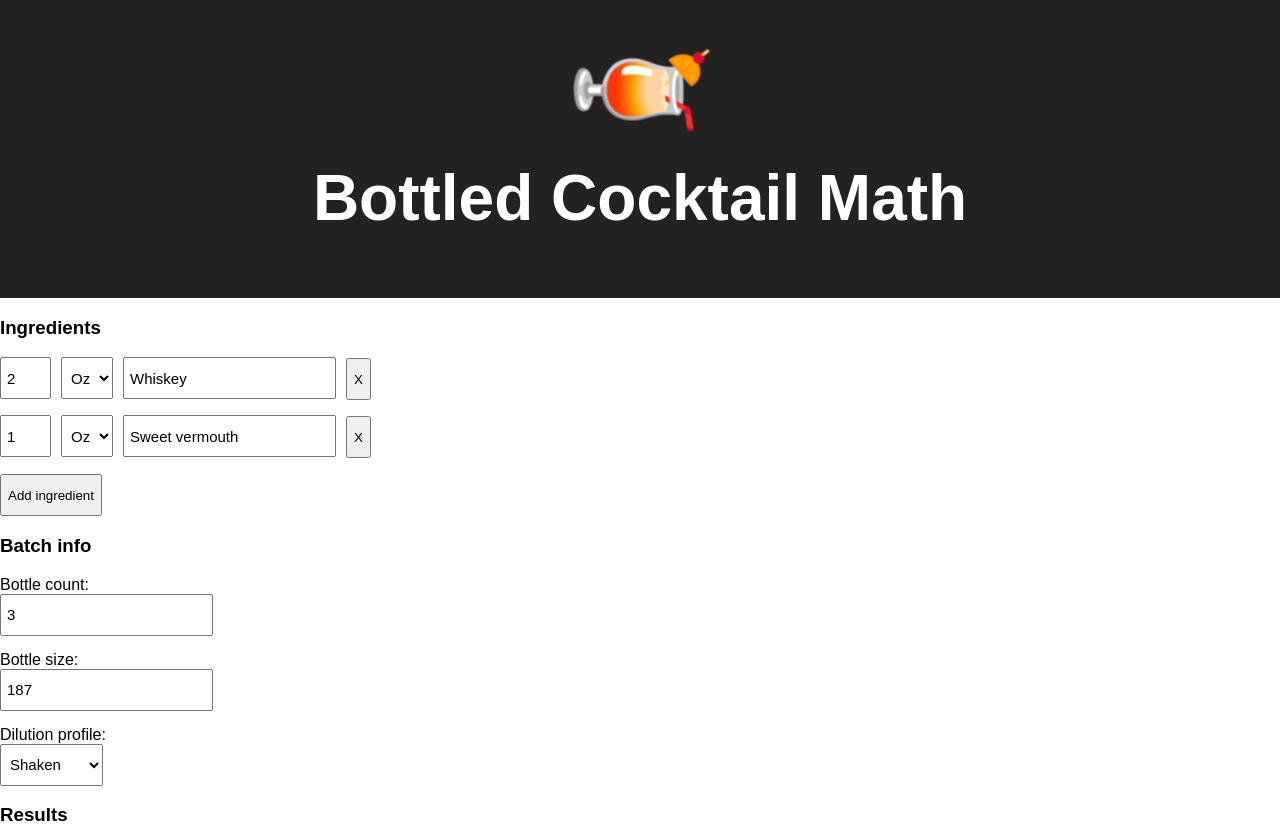
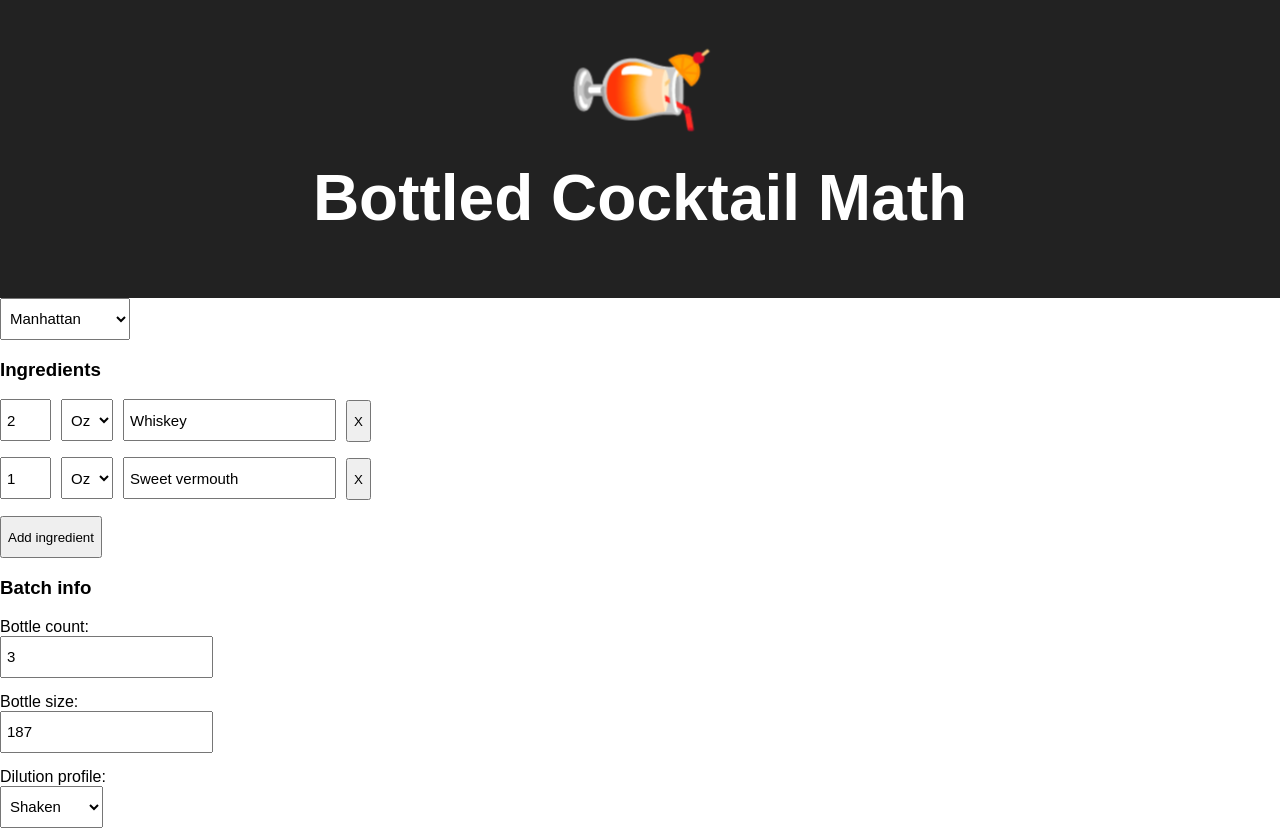
Before and after one commit to briancantrell/bottled-cocktail-math, a React app: page / in a window 1280 px wide. Shown: the top 830 px of the page. Built offline with nearby package versions, Linux system fonts and the light colour scheme.

Commit message:
initial work on recipe library

```diff
--- a/src/App.js
+++ b/src/App.js
@@ -7,6 +7,8 @@ import BottlesContainer from 'containers/bottles_container';
 import TotalsContainer from 'containers/totals_container';
 import AddIngredient from 'components/add_ingredient';
 import DilutionProfile from 'components/dilution_profile';
+import RecipePresets from 'components/recipe_presets';
+import recipes from 'cocktail_ingredients';
 
 class App extends Component {
   render() {
@@ -20,6 +22,7 @@ class App extends Component {
         </header>
         <div className="appControls container row">
           <div className="ingredient-list col">
+            <RecipePresets recipes={ recipes } />
 						<h3>Ingredients</h3>
             <IngredientList />
             <AddIngredient />
--- a/src/cocktail_ingredients.js
+++ b/src/cocktail_ingredients.js
@@ -1,4 +1,21 @@
-export const manhattan = [
-  {name: "Whiskey", quantity: 2, units: "oz", id: 0},
-  {name: "Sweet vermouth", quantity: 1, units: "oz", id: 1},
+const recipes = [
+  {
+    "key": "manhattan",
+    "name": "Manhattan",
+    "ingredients":  [
+      {name: "Whiskey", quantity: 2, units: "oz", id: 0},
+      {name: "Sweet vermouth", quantity: 1, units: "oz", id: 1},
+    ],
+    dilutionProfile: "shaken"
+  },
+  {
+    "key":  "oldFashioned",
+    "name": "Old Fashioned",
+    "ingredients": [
+      {name: "Whiskey", quantity: 2, units: "oz", id: 0},
+      {name: "Simple syrup", quantity: 0.5, units: "oz", id: 1},
+    ],
+    dilutionProfile: "built"
+  }
 ]
+export default recipes
--- /dev/null
+++ b/src/components/recipe_presets.js
@@ -0,0 +1,23 @@
+import React from 'react';
+import { connect } from 'react-redux'
+
+function RecipePresets({ recipes, dispatch }) {
+  return(
+    <select
+      className={ "component" }
+      onChange={ (e) => {
+          dispatch({"type": "RECIPE_PRESET"})
+      }}
+    >
+      { recipes.map( (recipe) => {
+        return(
+          <option value={ recipe.key }>
+            { recipe.name }
+          </option>
+        )
+      }
+      )}
+    </select>
+  )
+}
+export default connect()(RecipePresets);
--- a/src/reducers/ingredients.js
+++ b/src/reducers/ingredients.js
@@ -1,8 +1,9 @@
-import { manhattan } from '../cocktail_ingredients'
+import recipes from 'cocktail_ingredients'
 
-let idCounter = manhattan.length;
+const manhattanIngredients = recipes[0].ingredients
+let idCounter = manhattanIngredients.length
 
-const ingredients = (state = manhattan, action) => {
+const ingredients = (state = manhattanIngredients, action) => {
   switch (action.type) {
     case 'UPDATE_INGREDIENT':
       console.log(action);
```
Also changed, not shown: src/reducers/recipe_preset.js (added), 1 other file (tests, documents, lock files or other folders).
